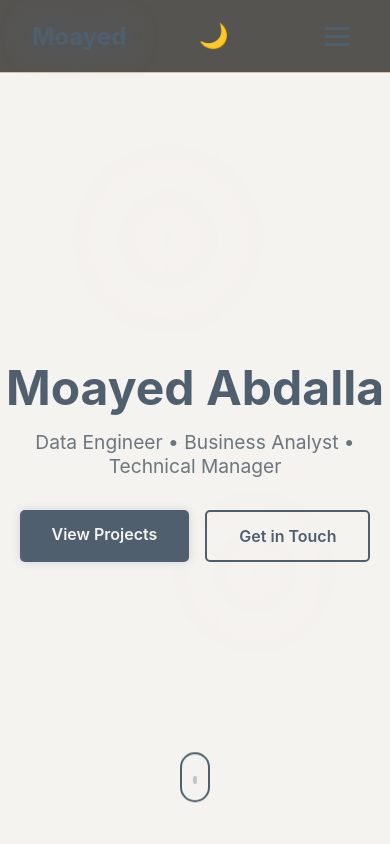
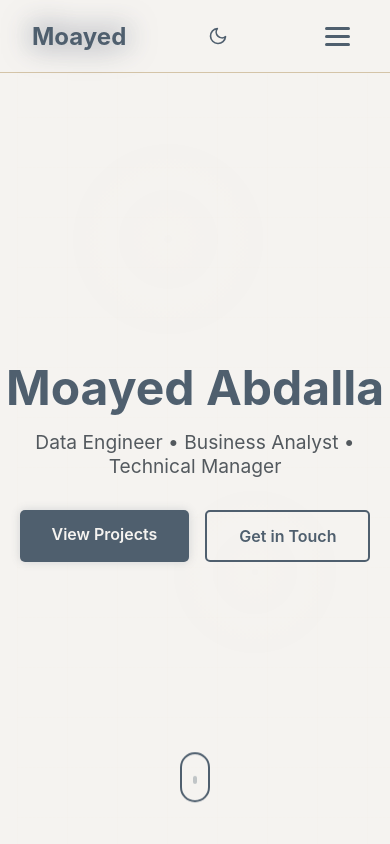
Before and after one commit to moayed-abdalla/portfolio, a React (Vite) app: page / in a window 390 px wide. Shown: the top 844 px of the page. Built offline with nearby package versions, Linux system fonts and the light colour scheme.

Commit message:
new color bug fix

```diff
--- a/src/App.css
+++ b/src/App.css
@@ -11,6 +11,7 @@
   --text-muted: #a89d8a;
   --border-color: #4f5f6e;
   --shadow-glow: 0 0 10px rgba(250, 228, 197, 0.2);
+  --nav-bg: rgba(46, 44, 42, 0.8);
 }
 
 /* Variables - Light Mode */
@@ -22,10 +23,11 @@
   --bg-darker: #f5f3f0;
   --bg-card: #e8e6e3;
   --text-primary: #2d3436;
-  --text-secondary: #4f5f6e;
-  --text-muted: #6c757d;
+  --text-secondary: #293138;
+  --text-muted: #53595e;
   --border-color: #d4c4a8;
   --shadow-glow: 0 0 10px rgba(79, 95, 110, 0.2);
+  --nav-bg: rgba(245, 243, 240, 0.8);
 }
 
 /* Navigation */
@@ -35,7 +37,7 @@
   left: 0;
   right: 0;
   z-index: 1000;
-  background: rgba(46, 44, 42, 0.8);
+  background: var(--nav-bg);
   backdrop-filter: blur(10px);
   border-bottom: 1px solid var(--border-color);
   padding: 1rem 0;
@@ -73,17 +75,33 @@
 .theme-toggle {
   background: transparent;
   border: none;
-  font-size: 1.5rem;
   cursor: pointer;
   padding: 0.5rem;
-  transition: transform 0.3s ease;
+  transition: all 0.3s ease;
   z-index: 1001;
   order: 3;
   line-height: 1;
+  display: flex;
+  align-items: center;
+  justify-content: center;
+  width: 2.5rem;
+  height: 2.5rem;
+  margin-left: 0.5rem;
+}
+
+.theme-toggle svg {
+  width: 1.25rem;
+  height: 1.25rem;
+  stroke: var(--primary-color);
+  transition: all 0.3s ease;
 }
 
 .theme-toggle:hover {
   transform: scale(1.1);
+}
+
+.theme-toggle:hover svg {
+  stroke: var(--secondary-color);
 }
 
 .hamburger-menu {
@@ -830,7 +848,8 @@
 
   .theme-toggle {
     order: 2;
-    margin-right: 1rem;
+    margin-left: 0;
+    margin-right: 0.5rem;
   }
 
   .menu-overlay {
--- a/src/App.tsx
+++ b/src/App.tsx
@@ -174,7 +174,23 @@
             onClick={() => setIsDarkMode(!isDarkMode)}
             aria-label="Toggle theme"
           >
-            {isDarkMode ? '☀️' : '🌙'}
+            {isDarkMode ? (
+              <svg xmlns="http://www.w3.org/2000/svg" viewBox="0 0 24 24" fill="none" stroke="currentColor" strokeWidth="2" strokeLinecap="round" strokeLinejoin="round">
+                <circle cx="12" cy="12" r="5"></circle>
+                <line x1="12" y1="1" x2="12" y2="3"></line>
+                <line x1="12" y1="21" x2="12" y2="23"></line>
+                <line x1="4.22" y1="4.22" x2="5.64" y2="5.64"></line>
+                <line x1="18.36" y1="18.36" x2="19.78" y2="19.78"></line>
+                <line x1="1" y1="12" x2="3" y2="12"></line>
+                <line x1="21" y1="12" x2="23" y2="12"></line>
+                <line x1="4.22" y1="19.78" x2="5.64" y2="18.36"></line>
+                <line x1="18.36" y1="5.64" x2="19.78" y2="4.22"></line>
+              </svg>
+            ) : (
+              <svg xmlns="http://www.w3.org/2000/svg" viewBox="0 0 24 24" fill="none" stroke="currentColor" strokeWidth="2" strokeLinecap="round" strokeLinejoin="round">
+                <path d="M21 12.79A9 9 0 1 1 11.21 3 7 7 0 0 0 21 12.79z"></path>
+              </svg>
+            )}
           </button>
           <button
             className={`hamburger-menu ${isMenuOpen ? 'active' : ''}`}
```
